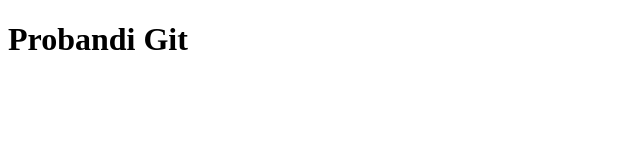
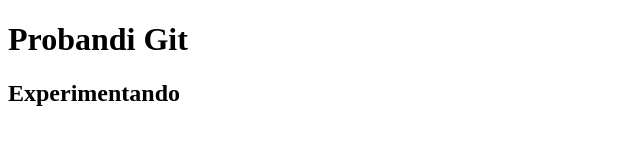
Before and after one commit to Rubenlp96/Repositorios, a plain HTML site: page index.html in a window 1280 px wide. Shown: the whole page, without its empty margins (0-640 px from the left). Drawn offline with Linux system fonts and the light colour scheme.

Commit message:
agregando div container mas h2

```diff
--- a/index.html
+++ b/index.html
@@ -6,5 +6,8 @@
 </head>
 <body>
 	<h1>Probandi Git</h1>
+	<div class="container">
+		<h2>Experimentando</h2>
+	</div>
 </body>
 </html>
```
